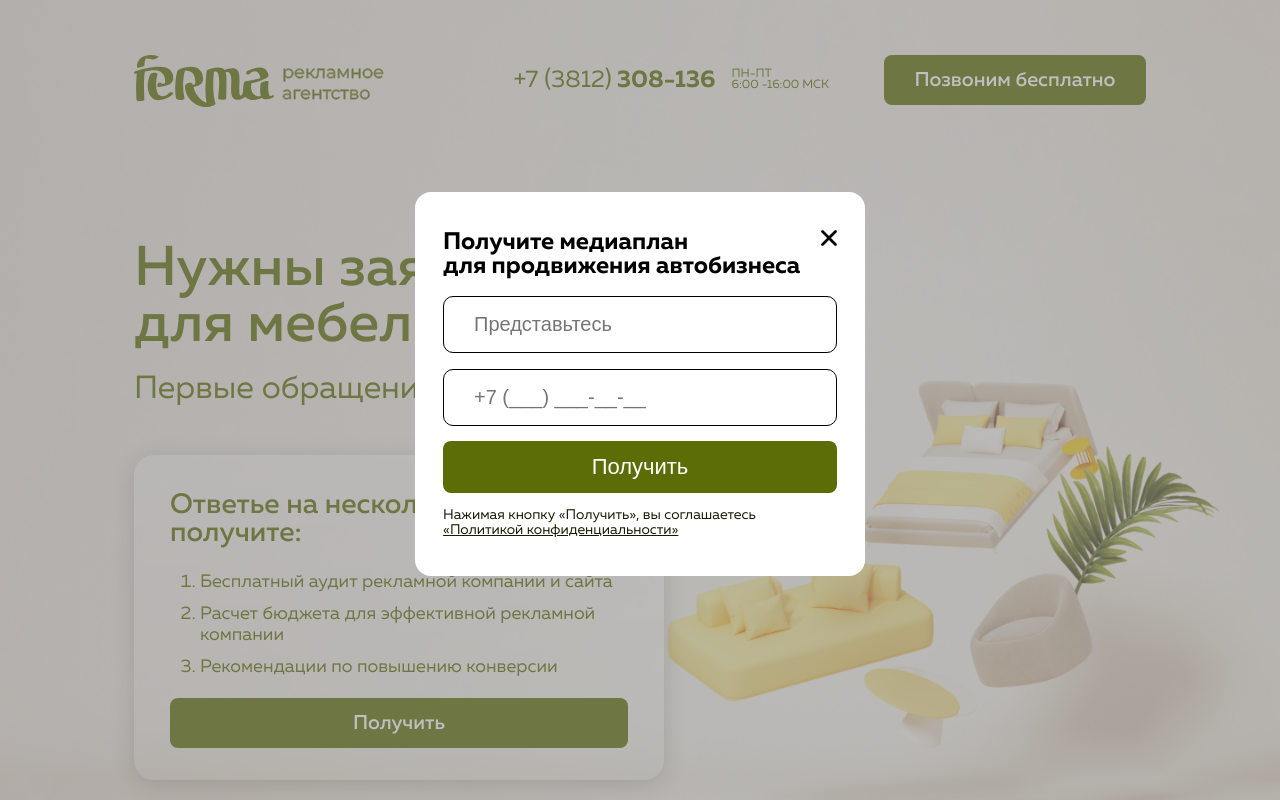
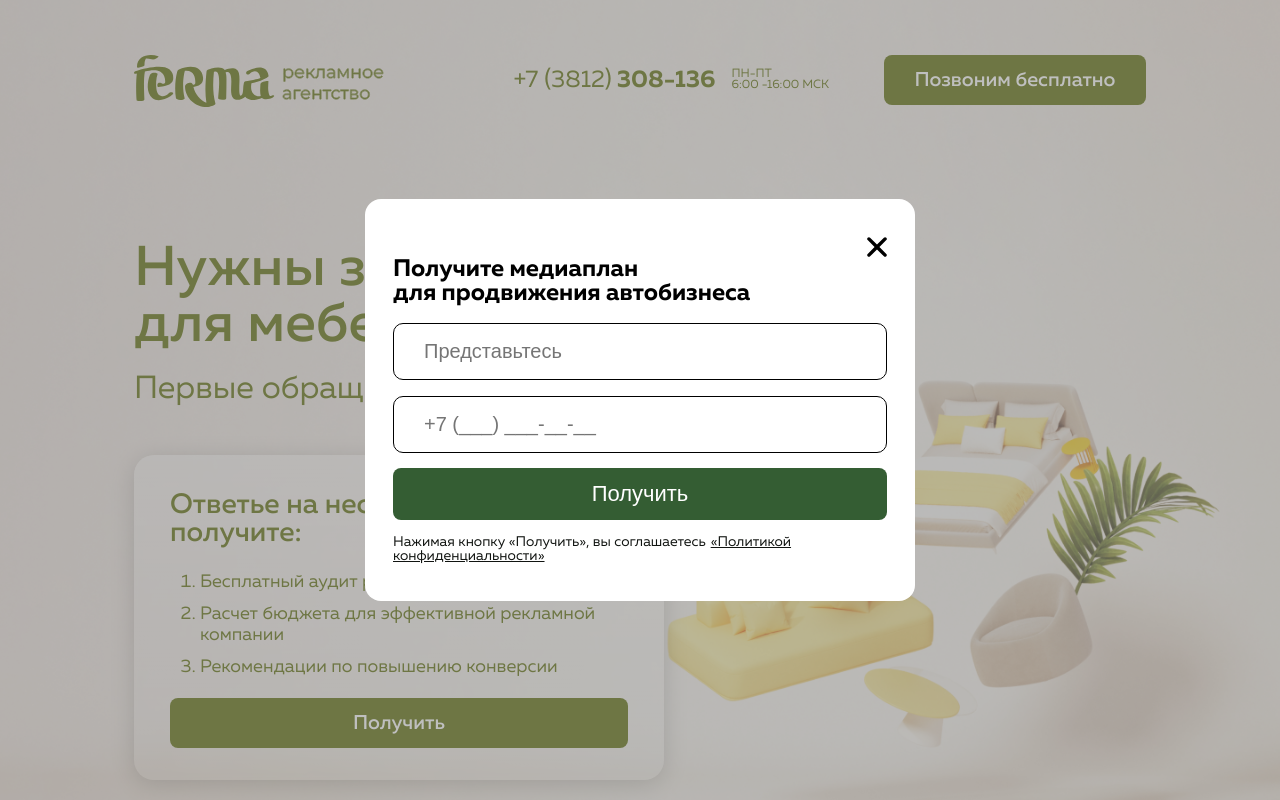
Before and after one commit to boocodes/furniture, a React (Create React App) app: page / in a window 1280 px wide. Both pictures are taken after a click on the element "Позвоним бесплатно". Built offline with nearby package versions, Linux system fonts and the light colour scheme.

Commit message:
refactore

```diff
--- a/src/components/modal/successModal/successModal.tsx
+++ b/src/components/modal/successModal/successModal.tsx
@@ -41,9 +41,10 @@ function SuccessModal({changeModalSuccessFlag, changeModalFlag}:Props){
 }
 
 const ExternalWrapper = styled.div`
-    position: absolute;
-    left: 50%;
-    transform: translate(-50%, 50%);
+    position: fixed;
+    left:50%;
+    top:50%;
+    transform:translate(-50%,-50%);
     padding: 40px 30px;
     border-radius: 20px;
     background-color: white;
--- a/src/components/modal/userFormModal/userFormModal.tsx
+++ b/src/components/modal/userFormModal/userFormModal.tsx
@@ -67,12 +67,14 @@ function UserFormModal({changeModalSuccessFlag, changeModalFlag}:Props){
     return(
         <>
             <Overlay onClick={()=>changeModalFlag(false)}/>
-            <ExternalWrapper>
+            <Modal>
+                <CloseIconWrapper>
+                    <CloseIcon onClick={()=>changeModalFlag(false)} src={"./images/closeIcon.svg"}/>
+                </CloseIconWrapper>
                 <TitleWrapper>
                     <TitleText>
                         Получите медиаплан<br/> для продвижения автобизнеса
                     </TitleText>
-                    <CloseIcon onClick={()=>changeModalFlag(false)} src={"./images/closeIcon.svg"}/>
                 </TitleWrapper>
                 <Form onSubmit={handleFormSumbit}>
                     <UsernameInput
@@ -99,34 +101,45 @@ function UserFormModal({changeModalSuccessFlag, changeModalFlag}:Props){
                     <ActiveSubmitFormInput type={"submit"} value={"Получить"}/>
                 </Form>
                 <UnderFormDescription>
-                    Нажимая кнопку «Получить», вы соглашаетесь<br/>
+                    Нажимая кнопку «Получить», вы соглашаетесь
+                    <UnderlineDescriptionText to={"/policy"}>«Политикой конфиденциальности»</UnderlineDescriptionText>
                 </UnderFormDescription>
-                <UnderlineDescriptionText to={"/policy"}>«Политикой конфиденциальности»</UnderlineDescriptionText>
 
-            </ExternalWrapper>
+
+            </Modal>
 
         </>
     )
 }
 
+const ExternalWrapper = styled.div`
+    position:fixed;
+    display:flex;
+    align-items:center;
+    justify-content:center;
+    top:0px;
+    left:0px;
+    width:100vw;
+    height:100vh;
+`
 
-const ExternalWrapper = styled.div`
-    position: absolute;
-
+const Modal = styled.div`
+    position: fixed;
     left:50%;
-    transform:translate(-50%, 50%);
+    top:50%;
+    transform:translate(-50%,-50%);
     padding: 38px 28px;
     border-radius: 16px;
     background-color: white;
     z-index: 5;
     font-family: 'Muller';
-    width: 450px;
+    width: 550px;
     z-index: 4;
-    @media(max-width: 480px){
-        width: 350px;
+    @media(max-width: 580px){
+        width: 400px;
         padding: 30px 15px;
     }
-    @media(max-width: 360px){
+    @media(max-width: 420px){
         width: 300px;
     }
 `
@@ -153,16 +166,22 @@ const TitleText = styled.p`
     font-weight: 700;
     color: black;
     margin-right: 20px;
-    @media(max-width: 480px){
-        font-size: 16px;
+    @media(max-width: 580px){
+        font-size: 20px;
     }
-    @media(max-width: 360px){
+    @media(max-width: 420px){
         font-size: 14px;
     }
 
 `
+const CloseIconWrapper = styled.div`
+    display: flex;
+    justify-content: flex-end;
+
+`
 const CloseIcon = styled.img`
     cursor: pointer;
+    width: 20px;
 `
 const Form = styled.form`
     display: flex;
@@ -194,6 +213,21 @@ const UsernameInput = styled.input<IUsernameInput>`
     @media(max-width: 360px){
         font-size: 14px;
     }
+    &:focus::-webkit-input-placeholder {
+      color: transparent
+    }
+
+    &:focus::-moz-placeholder {
+      color: transparent
+    }
+
+    &:focus:-moz-placeholder {
+      color: transparent
+    }
+
+    &:focus:-ms-input-placeholder {
+      color: transparent
+    }
 `
 const PhoneNumberInput = styled(InputMask)`
     border: 1px solid #000000;
@@ -215,7 +249,7 @@ const PhoneNumberInput = styled(InputMask)`
 const ActiveSubmitFormInput = styled.input`
     font-size: 22px;
     font-weight: 500;
-    background-color: #5C6D08;
+    background-color: #345D33;
     border: none;
     border-radius: 8px;
     color: white;
@@ -252,13 +286,14 @@ const UsernameInputHelpText = styled.p`
 `
 const UnderFormDescription = styled.div`
     font-size: 14px;
-    color: #161A03;
+
     margin-top: 15px;
+    color: #111411;
 `
 const UnderlineDescriptionText = styled(Link)`
     font-size: 14px;
-    color: #161A03;
-
+    color: #111411;
+    margin-left: 5px;
 `
 
 
--- a/src/pages/welcome/welcomePage.tsx
+++ b/src/pages/welcome/welcomePage.tsx
@@ -67,7 +67,7 @@ const ExternalWrapper = styled.div<IExternalWrapper>`
     min-height: 100vh;
     position: relative;
     background-position: 50% 0%;
-    background-size: 100%;
+    background-size: cover;
     background-repeat: no-repeat;
     @media(max-width: 1650px){
         background-position: 40% 10%;
```
